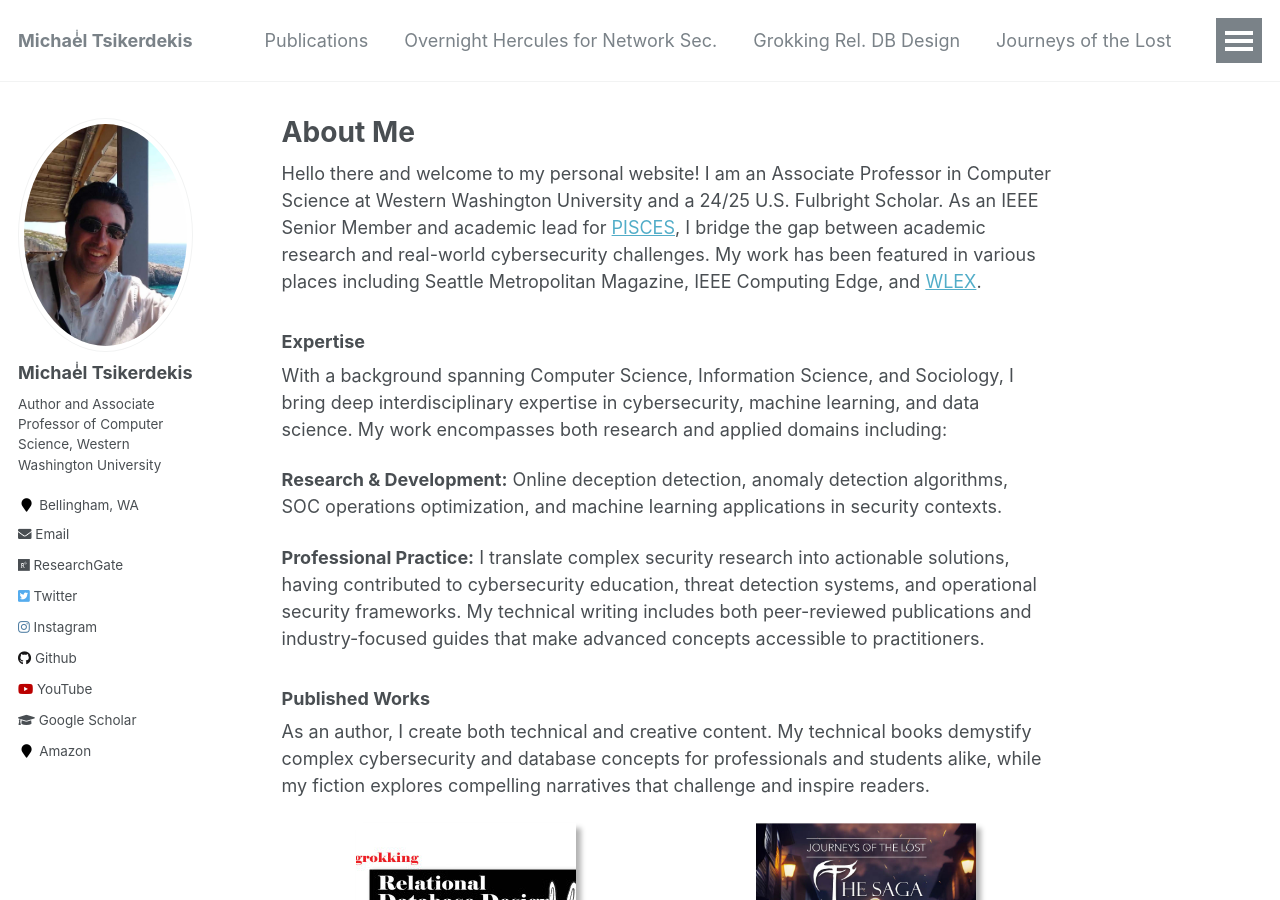
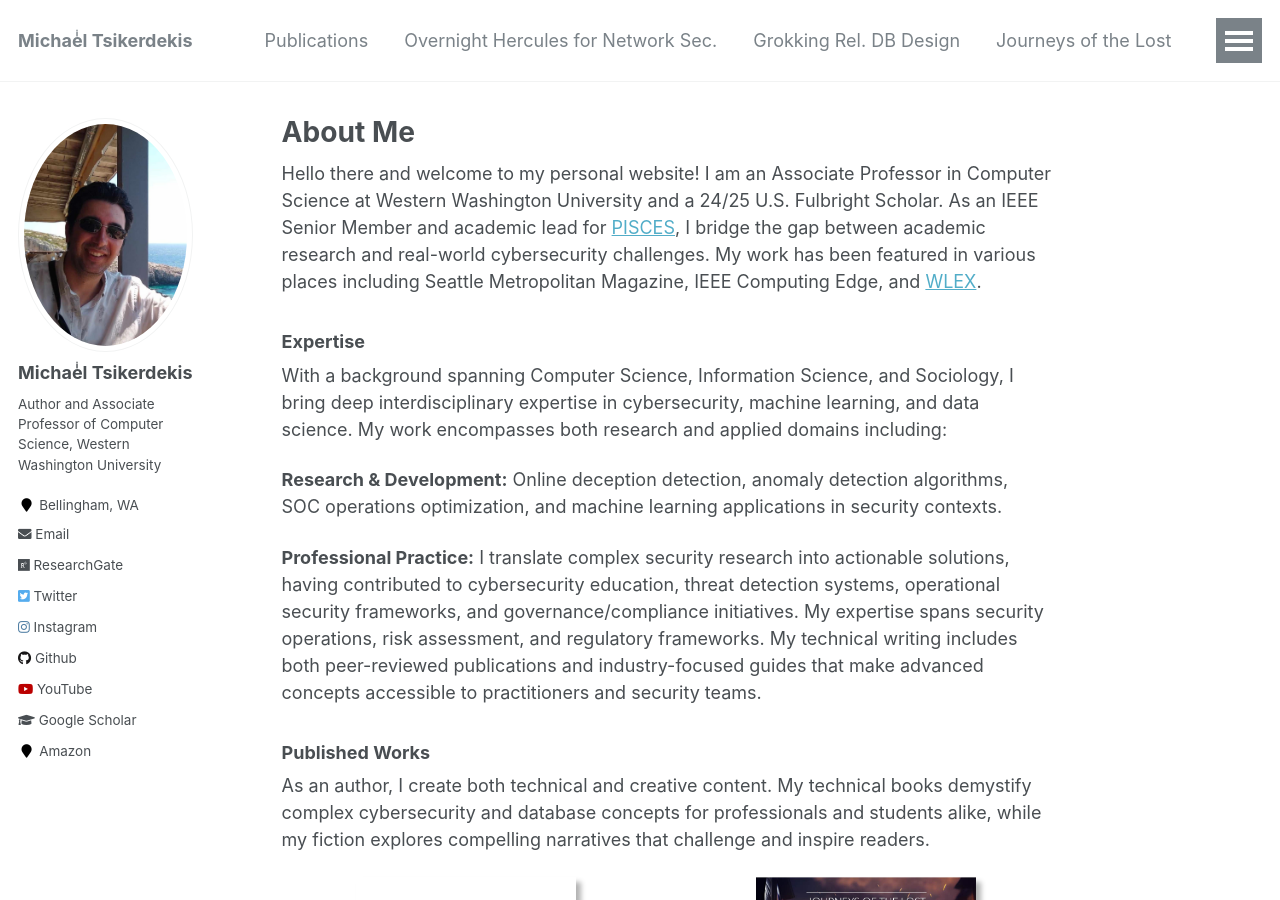
Before and after one commit to tsikerdekis/michael.tsikerdekis.com, a Jekyll site: the page built from _pages/about.md, in a window 1280 px wide and 900 px high. Built offline with Jekyll 4.4.1, drawn with Linux system fonts in a browser that asks for light colours; comment, search, counter and statistics services are not loaded; some of the changed text lies outside the part shown.

Commit message:
Enhance about.md with expanded expertise and collaboration
Expanded the Professional Practice section to include governance/compliance initiatives and security operations leadership. Updated collaboration opportunities to reflect additional areas of expertise.

```diff
--- a/_pages/about.md
+++ b/_pages/about.md
@@ -14,7 +14,7 @@
 
 **Research & Development:** Online deception detection, anomaly detection algorithms, SOC operations optimization, and machine learning applications in security contexts.
 
-**Professional Practice:** I translate complex security research into actionable solutions, having contributed to cybersecurity education, threat detection systems, and operational security frameworks. My technical writing includes both peer-reviewed publications and industry-focused guides that make advanced concepts accessible to practitioners.
+**Professional Practice:** I translate complex security research into actionable solutions, having contributed to cybersecurity education, threat detection systems, operational security frameworks, and governance/compliance initiatives. My expertise spans security operations, risk assessment, and regulatory frameworks. My technical writing includes both peer-reviewed publications and industry-focused guides that make advanced concepts accessible to practitioners and security teams.
 
 ### Published Works
 As an author, I create both technical and creative content. My technical books demystify complex cybersecurity and database concepts for professionals and students alike, while my fiction explores compelling narratives that challenge and inspire readers.
@@ -42,7 +42,7 @@
 I believe in balanced living—drawing energy from outdoor adventures with my family and immersive gaming experiences across all genres. This perspective informs my approach to problem-solving: staying grounded while embracing innovation.
 
 ### Collaboration
-Whether you're seeking academic collaboration, consulting on cybersecurity challenges, or exploring research partnerships, I'm open to meaningful professional connections.
+Whether you're seeking academic collaboration, consulting on cybersecurity challenges, security operations leadership, GRC implementation, or exploring research partnerships, I'm open to meaningful professional connections.
 
 > **For WWU Students or Prospective Students**
 > Interested in working on a research project (e.g., pursuing research in Forensics/Security and Social Computing) through graduate studies, independent study or otherwise? I am always on the lookout for dedicated undergraduate and graduate students that want to gain more experience and discover interesting things. [Contact me](/contact/)
```
